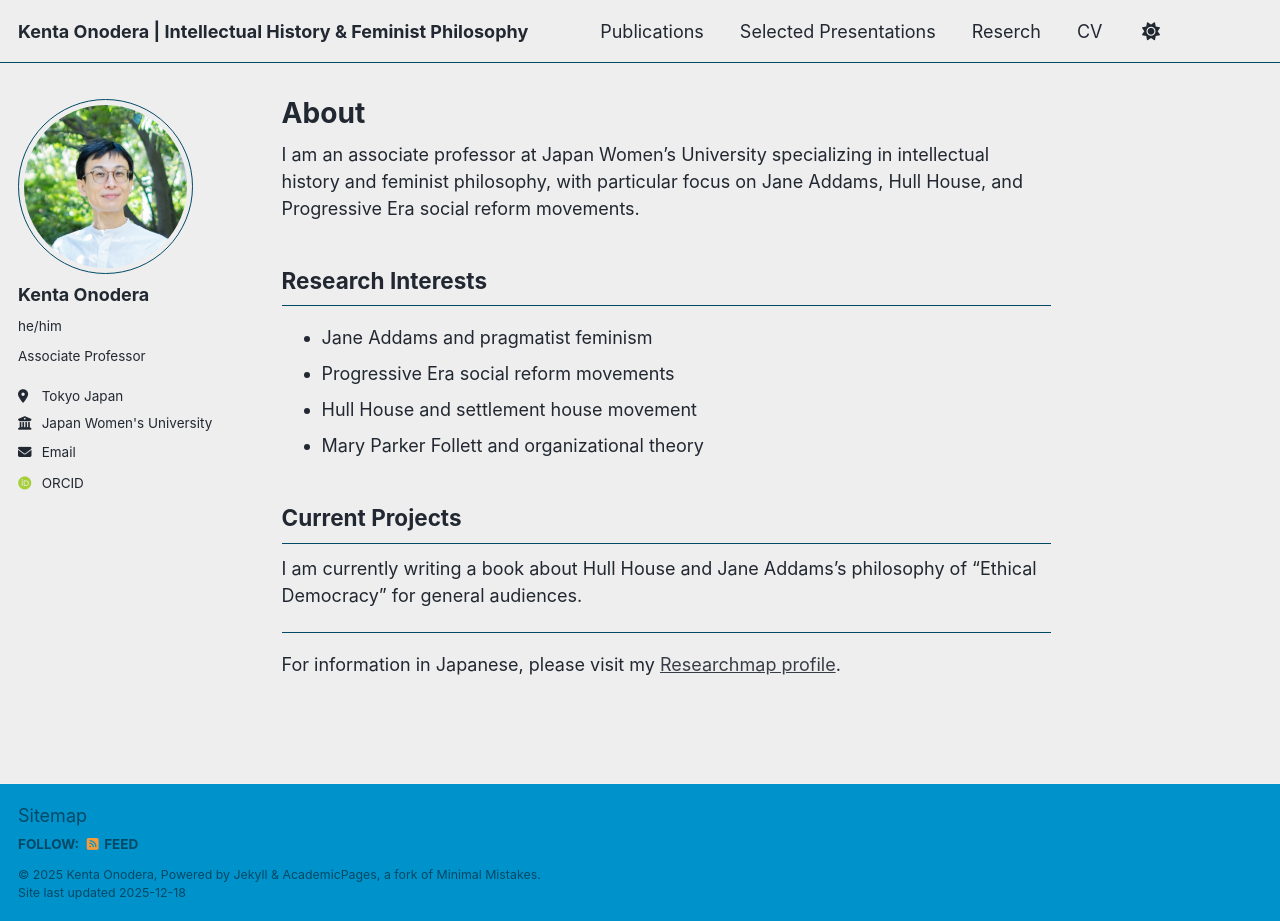
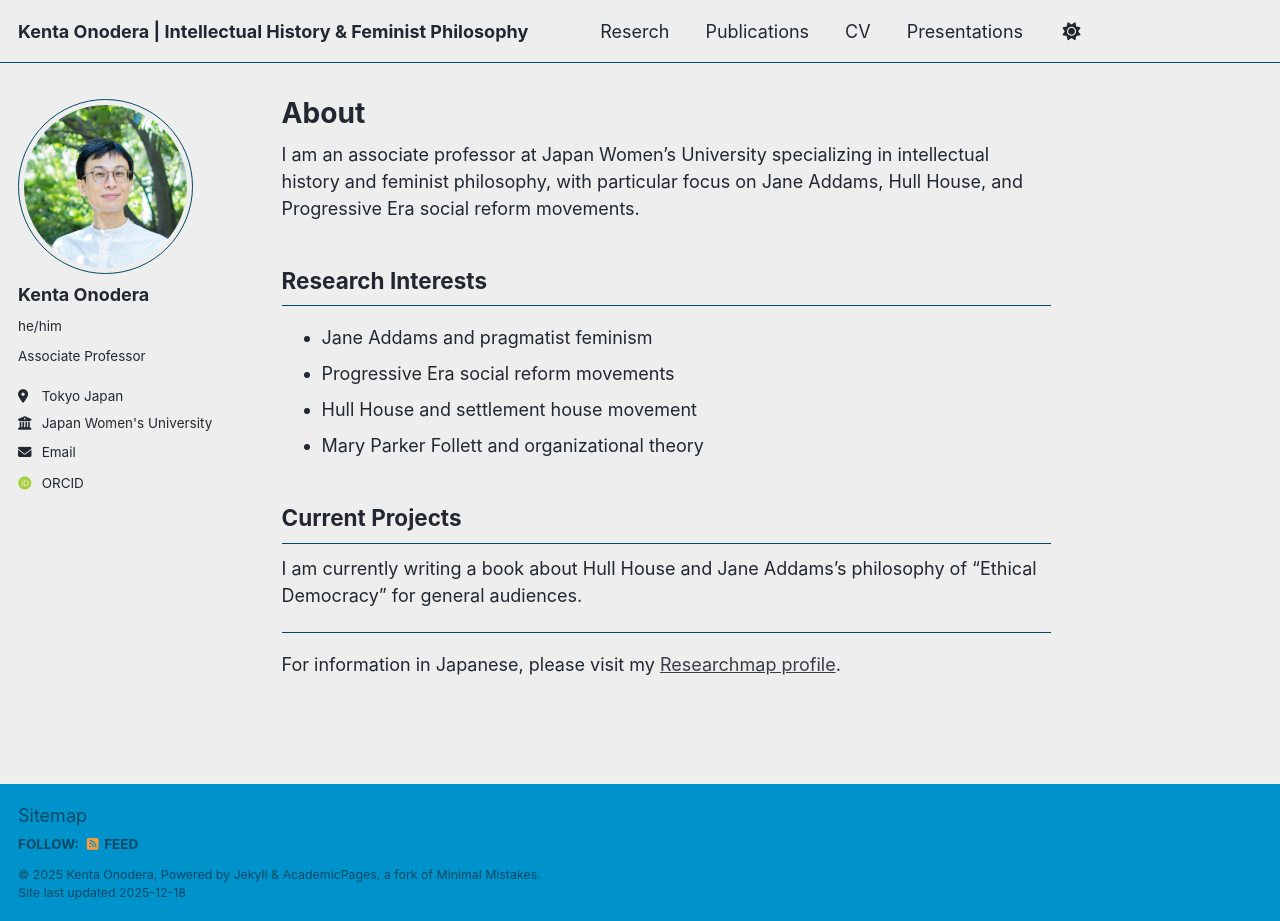
Before and after one commit to kenta-onodera/kenta-onodera.github.io, a Jekyll site: the page built from _pages/about.md, in a window 1280 px wide and 921 px high. Built offline with Jekyll 4.4.1, drawn with Linux system fonts in a browser that asks for light colours; some web fonts are replaced; a script bundle is joined from its source files by our own code; library files that are not in the unit come from our copies.

Commit message:
Update navigation.yml

```diff
--- a/_data/navigation.yml
+++ b/_data/navigation.yml
@@ -8,14 +8,14 @@
 #      Markdown formatted page while the second is generated using JSON.
 
 main:
+  - title: "Reserch"
+    url: /research/
+
   - title: "Publications"
     url: /publications/
 
-  - title: "Selected Presentations"
-    url: /presentations/
-
-  - title: "Reserch"
-    url: /research/
-
   - title: "CV"
     url: /cv/
+
+  - title: "Presentations"
+    url: /presentations/
```
